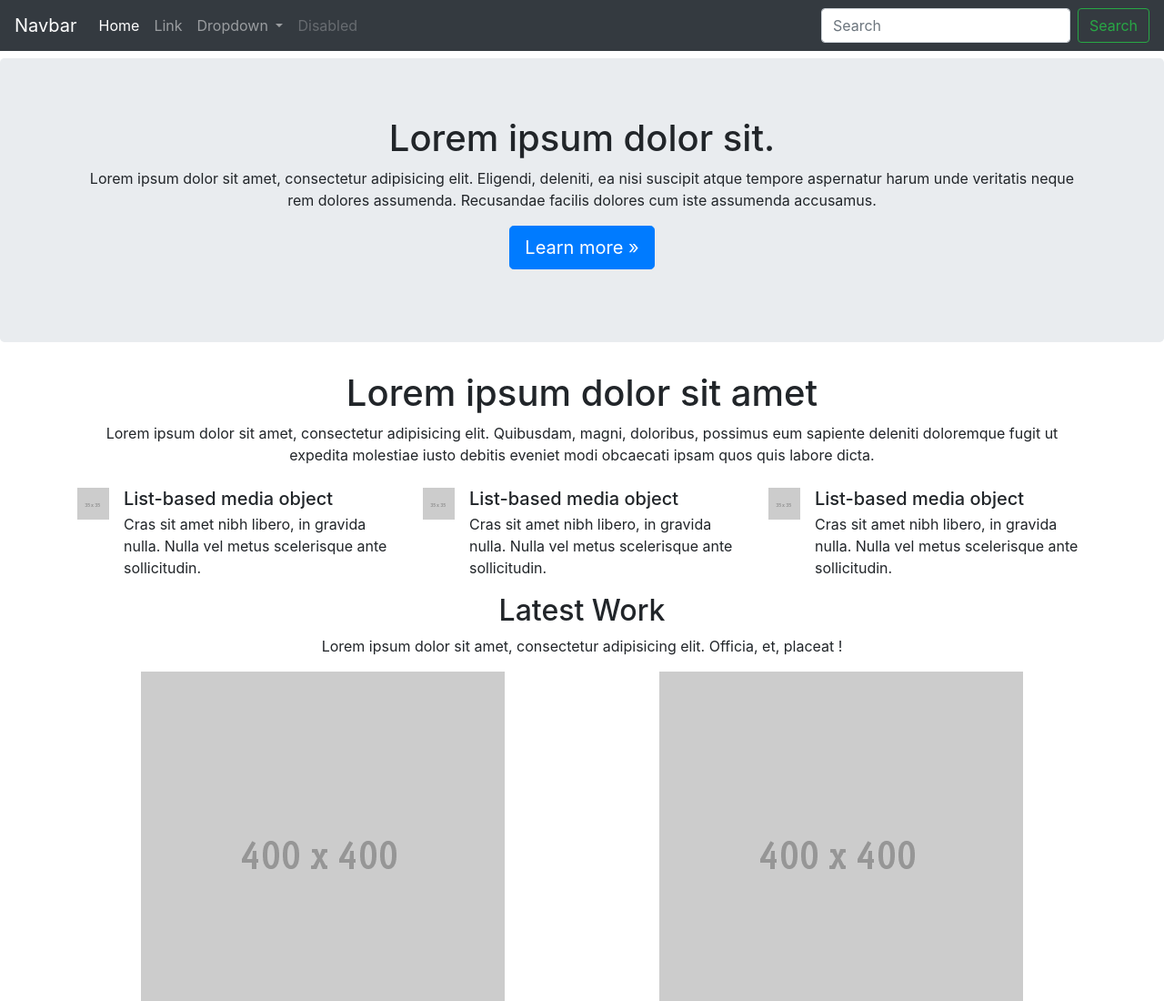
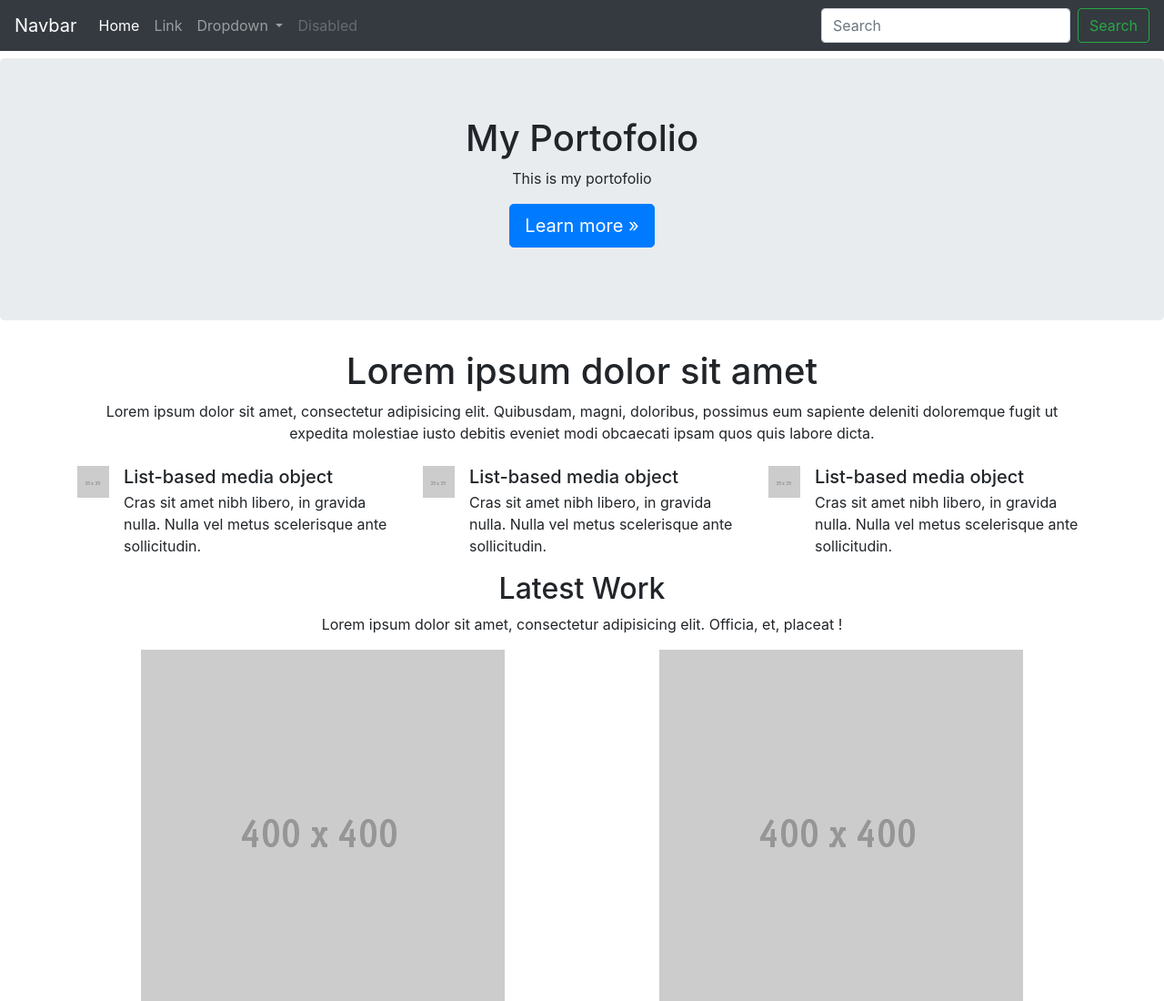
Before and after one commit to marihot10/marihot10.github.io, a plain HTML site: page index.html in a window 1280 px wide. Shown: the top 1100 px of the page at 91% size. Drawn offline with Linux system fonts and the light colour scheme.

Commit message:
Update index.html

```diff
--- a/index.html
+++ b/index.html
@@ -48,8 +48,8 @@
         <div class="container">
           <div class="row">
             <div class="col-12">
-              <h1>Lorem ipsum dolor sit.</h1>
-              <p>Lorem ipsum dolor sit amet, consectetur adipisicing elit. Eligendi, deleniti, ea nisi suscipit atque tempore aspernatur harum unde veritatis neque rem dolores assumenda. Recusandae facilis dolores cum iste assumenda accusamus.</p>
+              <h1>My Portofolio</h1>
+              <p>This is my portofolio</p>
               <p><a class="btn btn-primary btn-lg" href="#" role="button">Learn more »</a></p>
             </div>
           </div>
```
